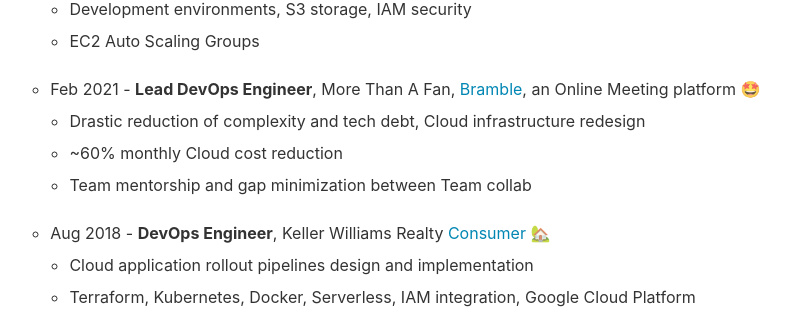
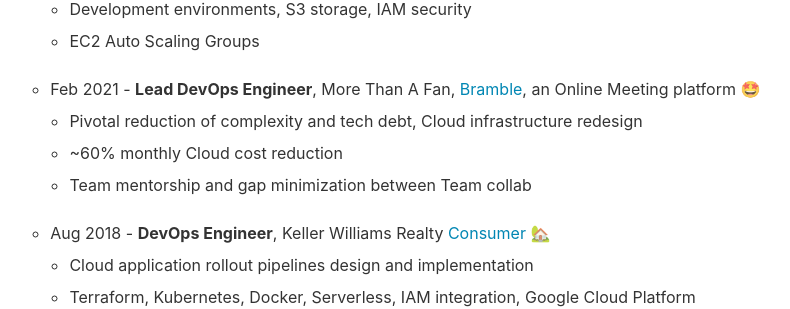
Before and after one commit to mkozjak/mkozjak.github.io, a Jekyll site: the page built from about.md, in a window 1280 px wide and 900 px high, scrolled down 778 px. Shown: the part 149-458 px from the top of the window, without its empty margins (241-1031 px from the left). Built offline with Jekyll 4.4.1, drawn with Linux system fonts in a browser that asks for light colours.

Commit message:
Update about.md

```diff
--- a/about.md
+++ b/about.md
@@ -16,7 +16,7 @@
   - Development environments, S3 storage, IAM security
   - EC2 Auto Scaling Groups
 - Feb 2021 - **Lead DevOps Engineer**, More Than A Fan, <a class="link" href="https://web.archive.org/web/20230920015524/https://www.bramble.live/">Bramble</a>, an Online Meeting platform 🤩
-  - Drastic reduction of complexity and tech debt, Cloud infrastructure redesign
+  - Pivotal reduction of complexity and tech debt, Cloud infrastructure redesign
   - ~60% monthly Cloud cost reduction
   - Team mentorship and gap minimization between Team collab
 - Aug 2018 - **DevOps Engineer**, Keller Williams Realty <a class="link" href="https://apps.apple.com/us/app/kw-buy-sell-real-estate/id652512924">Consumer</a> 🏡
```
